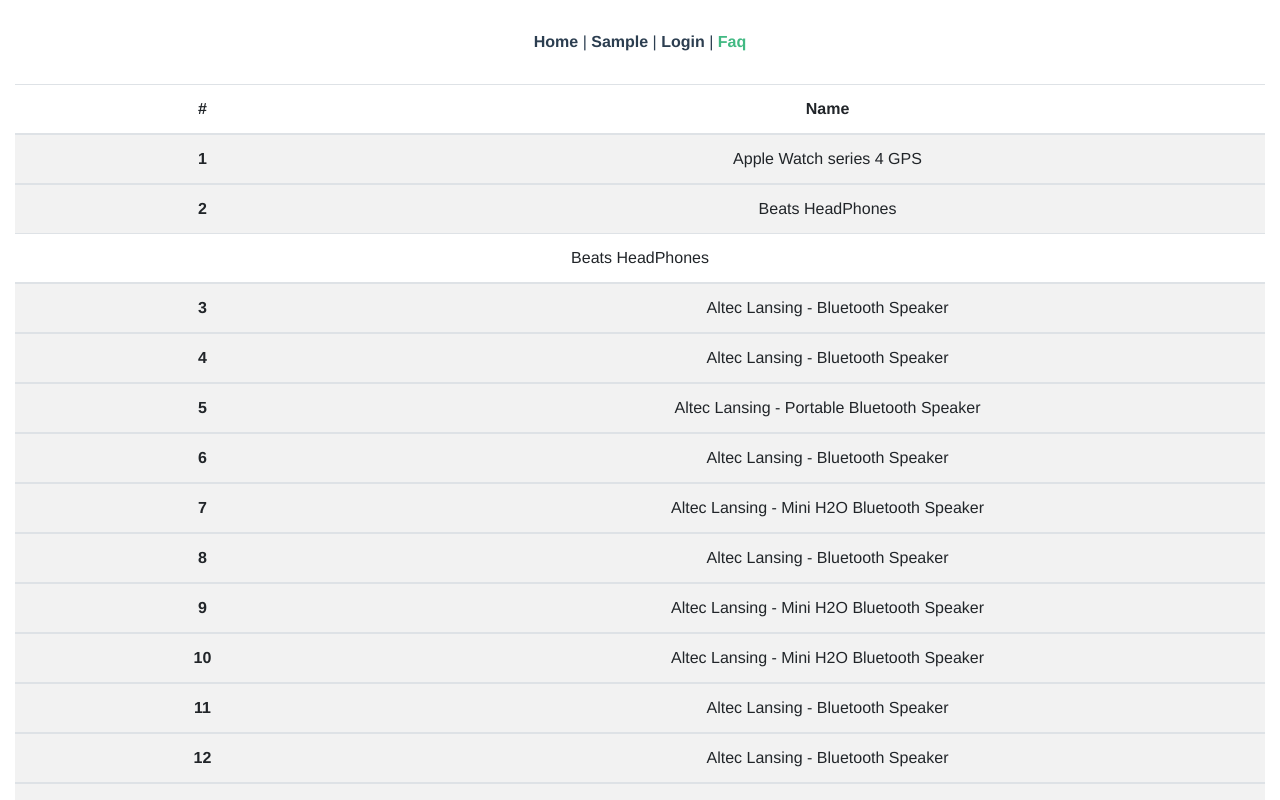
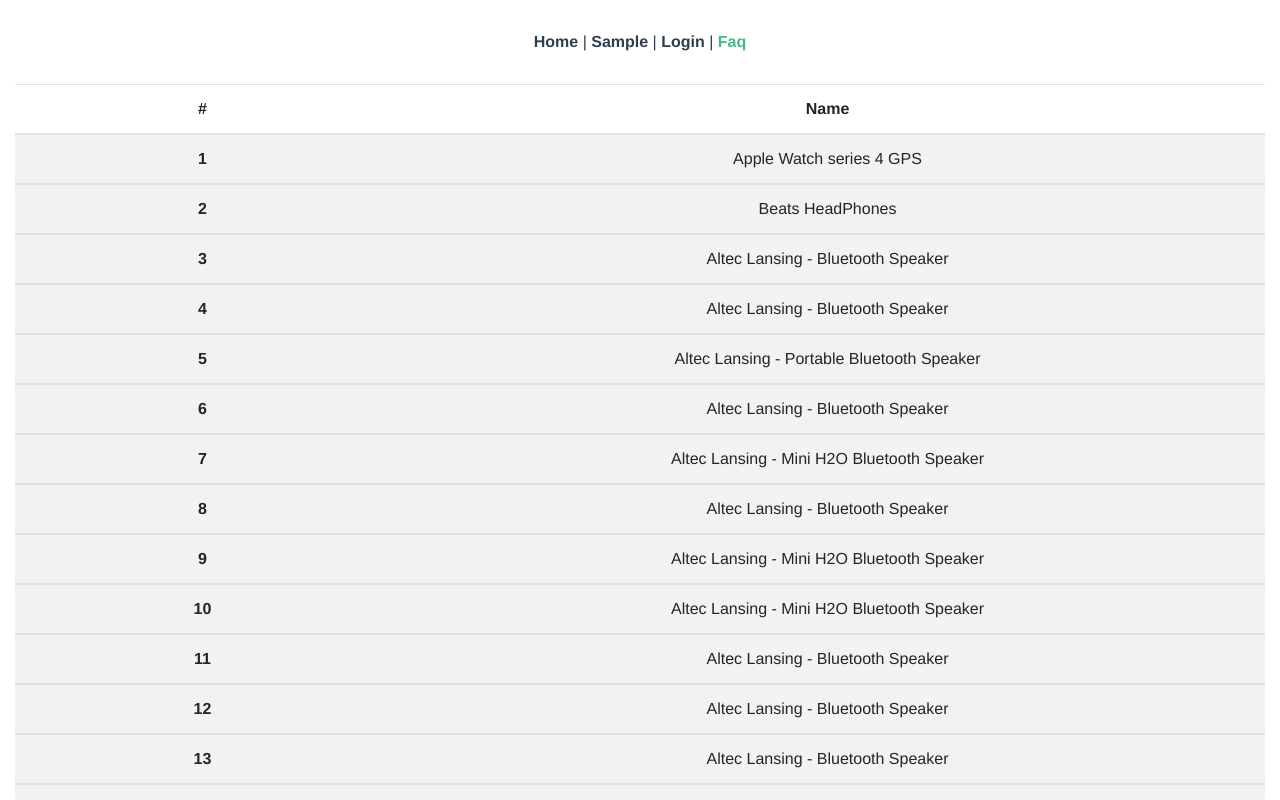
Before and after one commit to pit-ice/sam-frontend, a Vue app: page /faq in a window 1280 px wide. Shown: the top 800 px of the page. Built offline with nearby package versions, Linux system fonts and the light colour scheme.

Commit message:
faq 수정

```diff
--- a/src/store/api/sample_data.json
+++ b/src/store/api/sample_data.json
@@ -1,6 +1,5 @@
 [
     {
-      "open" : false,
       "id": 1,
       "category": "computers",
       "img": "https://pixinvent.com/demo/vuexy-vuejs-admin-dashboard-template/products/01.png",
@@ -10,7 +9,6 @@
       "price": 69.99
     },
     {
-      "open" : true,
       "id": 2,
       "category": "fitness",
       "img": "https://pixinvent.com/demo/vuexy-vuejs-admin-dashboard-template/products/02.png",
--- a/src/views/Faq.vue
+++ b/src/views/Faq.vue
@@ -8,11 +8,12 @@
         </tr>
       </thead>
       <tbody v-for="faq in faqs" :key="faq.id">
-        <tr @click="faq.open = !faq.open">
+        <!-- <tr @click="faq.open = !faq.open"> -->
+        <tr @click="open1(faq.id)">
           <th scope="row" width="30%">{{ faq.id }}</th>
           <td width="*">{{ faq.name }}</td>
         </tr>
-        <tr v-show="faq.open">
+        <tr v-if="clickId === faq.id && clickOpen">
           <td colspan="2" width="*">{{ faq.name }}</td>
         </tr>
       </tbody>
@@ -24,7 +25,10 @@
 export default {
   name: 'Faq',
   data() {
-    return {};
+    return {
+      clickId: '',
+      clickOpen: false,
+    };
   },
   computed: {
     faqs() {
@@ -34,5 +38,17 @@
   created() {
     this.$store.dispatch('faq/getFaqData');
   },
+
+  methods: {
+    open1: function (id) {
+      if (this.clickOpen) {
+        this.clickId = id;
+        this.clickOpen = false;
+      } else {
+        this.clickId = id;
+        this.clickOpen = true;
+      }
+    },
+  },
 };
 </script>
```
Also changed, not shown: 1 other file (tests, documents, lock files or other folders).
